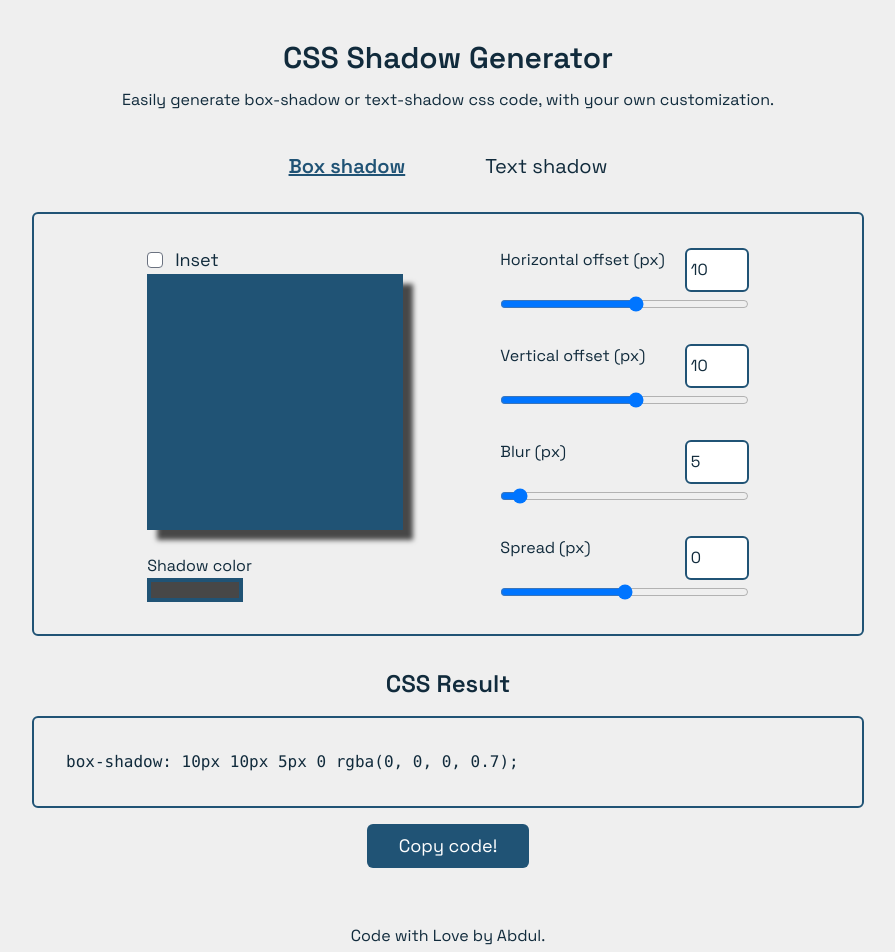
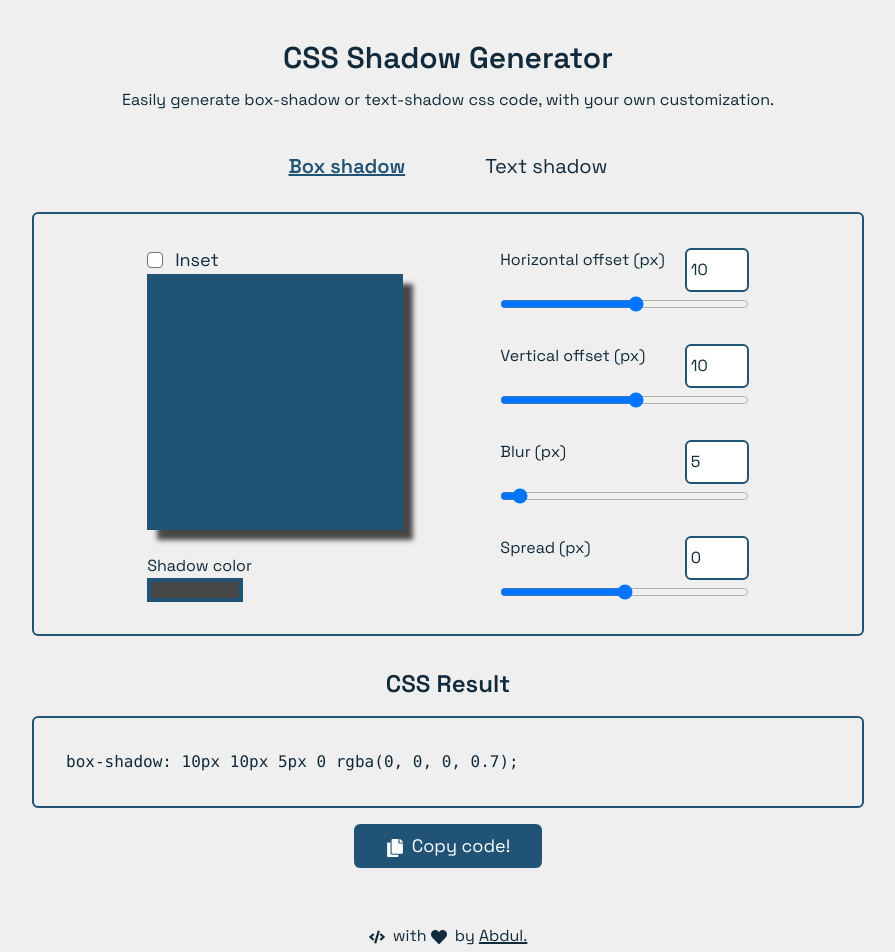
Before and after one commit to up2dul/css-shadow-generator, a React (Vite) app: page /box-shadow in a window 1280 px wide. Shown: the top 952 px of the page, without its empty margins (192-1087 px from the left). Built offline with nearby package versions, Linux system fonts and the light colour scheme.

Commit message:
feat: add icon to footer and copy button

```diff
--- a/src/components/code-result.jsx
+++ b/src/components/code-result.jsx
@@ -1,8 +1,9 @@
 import React from 'react';
 import { useSelector } from 'react-redux';
+import { FaCopy } from 'react-icons/fa';
 import toast, { Toaster } from 'react-hot-toast';
+import { copyToClipboard as copy } from '@/utils';
 import { isZeroPX as zPX } from '@/utils';
-import { copyToClipboard } from '@/utils';
 import { Container } from '@/layouts';
 import { Button } from './button';
 
@@ -19,7 +20,7 @@ export const CodeResult = ({ shadowType }) => {
         spread,
         color
       } = boxShadow;
-      return `box-shadow: ${inset ? 'inset' : ''} ${zPX(hOffset)} ${zPX(vOffset)} ${zPX(blur)} ${zPX(spread)} ${color};`
+      return `box-shadow:${inset ? ' inset' : ''} ${zPX(hOffset)} ${zPX(vOffset)} ${zPX(blur)} ${zPX(spread)} ${color};`
     } else if (shadowType === 'text') {
       const {
         hOffset,
@@ -32,7 +33,7 @@ export const CodeResult = ({ shadowType }) => {
   }
 
   const buttonCopyHandle = () => {
-    copyToClipboard(result());
+    copy(result());
     toast.success('Code copied to clipboard!', {
       duration: 4000,
       position: 'bottom-right',
@@ -47,7 +48,10 @@ export const CodeResult = ({ shadowType }) => {
           {result()}
         </p>
       </Container>
-      <Button handleClick={buttonCopyHandle}>Copy code!</Button>
+      <Button handleClick={buttonCopyHandle}>
+        <FaCopy className='fill-white inline mr-2' />
+        Copy code!
+      </Button>
       <Toaster />
     </div>
   );
--- a/src/components/footer.jsx
+++ b/src/components/footer.jsx
@@ -1,7 +1,18 @@
 import React from 'react';
+import { FaCode, FaHeart } from 'react-icons/fa';
 
 export const Footer = () => (
   <footer className='p-10 text-center'>
-    <p>Code with Love by Abdul.</p>
+    <p>
+      <FaCode className='inline mr-1' /> with
+      <FaHeart className='inline mx-1' /> by
+      <a
+        href='https://github.com/up2dul/'
+        rel='noopener noreferrer'
+        target='_blank'
+        className='ml-1 underline decoration-2 hover:decoration-dashed'>
+        Abdul.
+      </a>
+    </p>
   </footer>
 );
```
